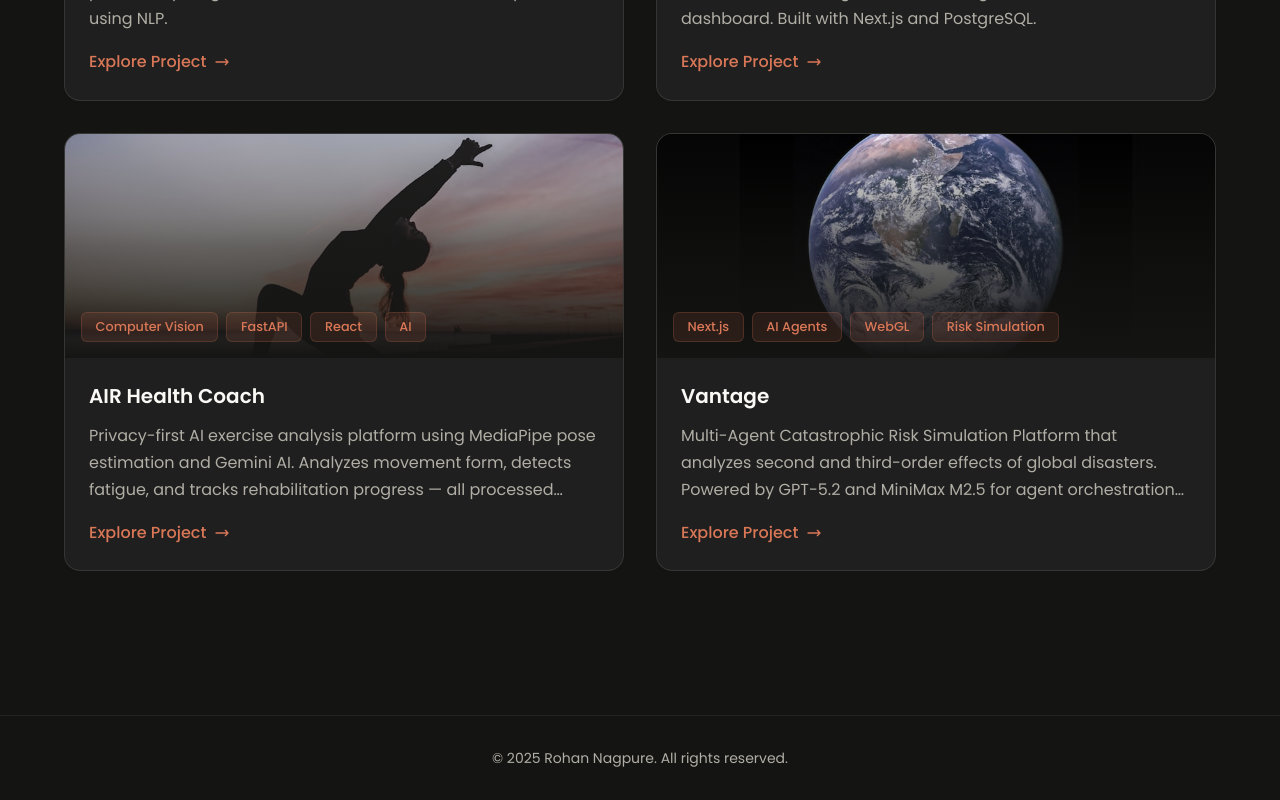
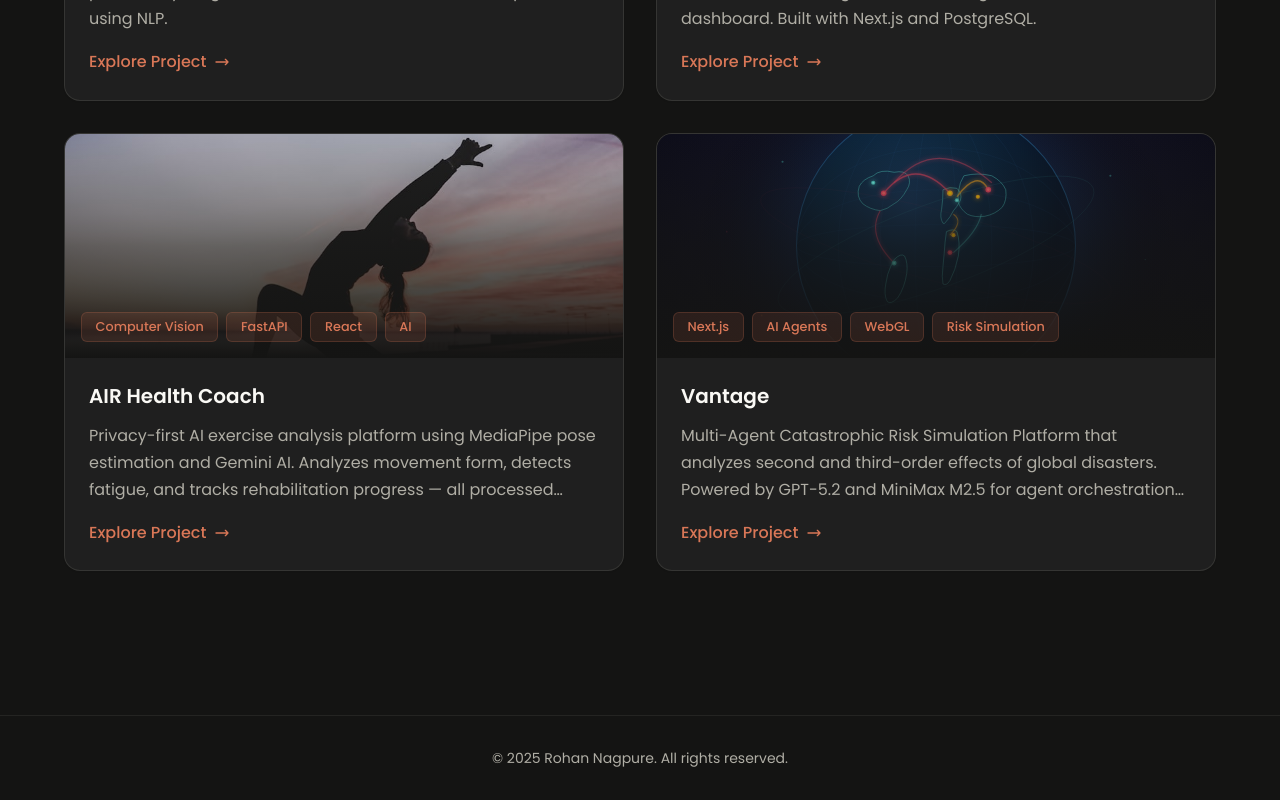
Before and after one commit to rohannagpure45/PortfolioWebsite, a Next.js app: page /projects in a window 1280 px wide. Shown: the part 1257-2057 px from the top of the page. Built offline with nearby package versions, Linux system fonts and the light colour scheme.

Commit message:
feat: replace Vantage image with custom dark globe SVG
Replace the earth-from-space photo with a custom SVG matching the
Vantage UI aesthetic — dark wireframe globe with glowing connection
arcs, network nodes, and an impact score legend.

https://claude.ai/code/session_013GD2unQMSGWa2n1gNHhu1s

```diff
--- a/app/projects/page.tsx
+++ b/app/projects/page.tsx
@@ -54,7 +54,7 @@ const projects = [
     title: "Vantage",
     description:
       "Multi-Agent Catastrophic Risk Simulation Platform that analyzes second and third-order effects of global disasters. Powered by GPT-5.2 and MiniMax M2.5 for agent orchestration with WebGL geospatial visualization.",
-    image: "/vantage.jpg",
+    image: "/vantage.svg",
     link: "https://vantage-e4c8.vercel.app/?_vercel_share=k0hGIheFcKvUgBj6gmkktPfQ4Uh41DtA",
     tags: ["Next.js", "AI Agents", "WebGL", "Risk Simulation"],
   },
```
Also changed, not shown: public/vantage.jpg (deleted), public/vantage.svg (added).
